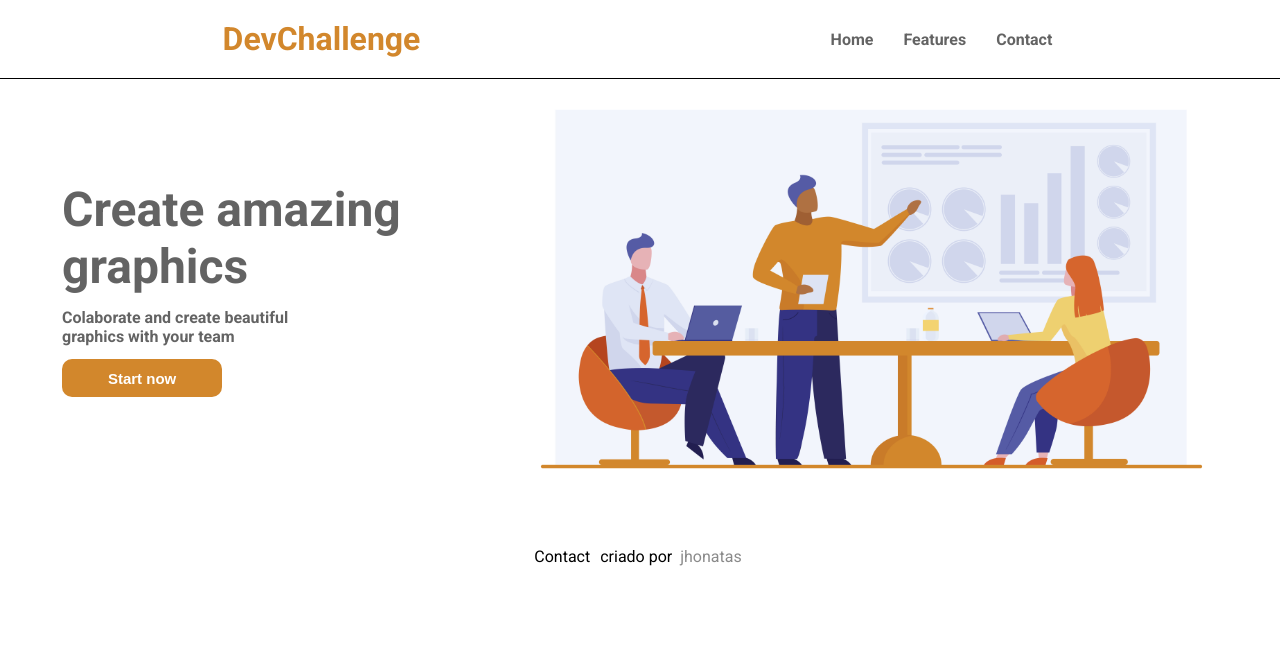
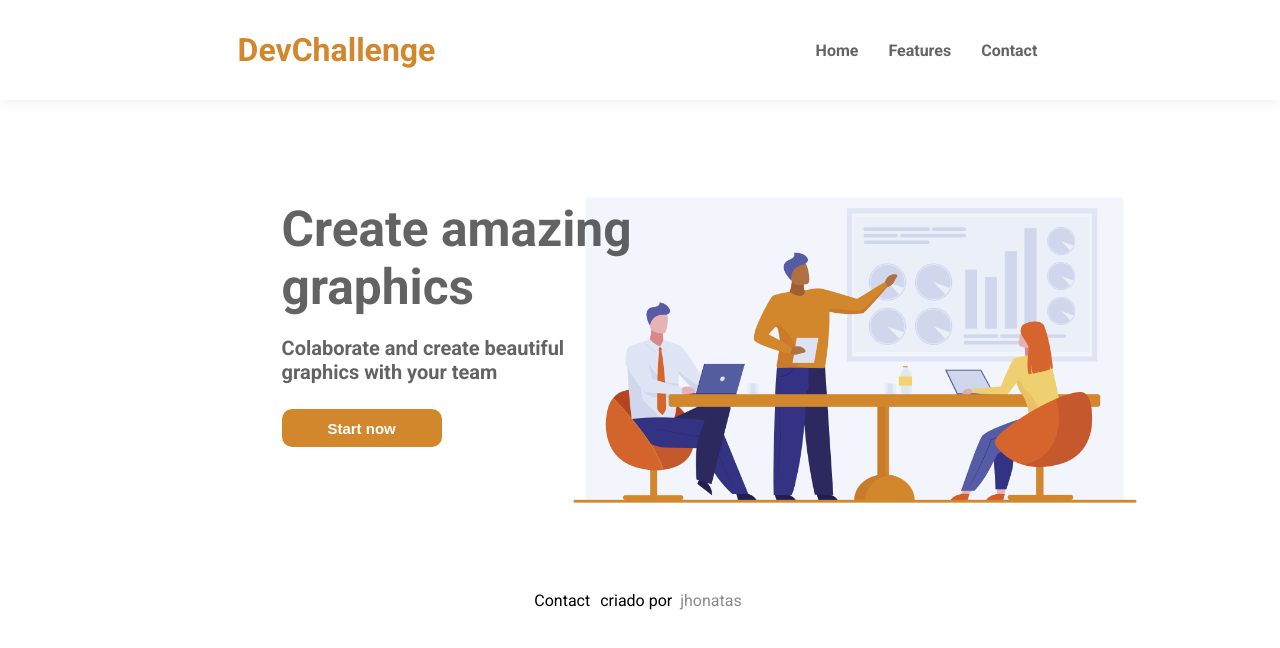
Before and after one commit to jhonatasv/projeto-Amazing-Graph, a plain HTML site: page index.html in a window 1280 px wide. Drawn offline with Linux system fonts and the light colour scheme.

Commit message:
media query

```diff
--- /dev/null
+++ b/css/media query.css
@@ -0,0 +1,3 @@
+@media (max-width: 555px) { /* header*/
+
+}
--- a/style.css
+++ b/css/style.css
@@ -9,67 +9,66 @@
     text-decoration: none;
 }
 
-html, body {
+html,
+body {
     height: 100vh;
     font-size: 100%;
     font-family: 'Roboto', sans-serif;
 }
 
-header {
-    background-color: #ffff;
+.header {
+    width: 100%;
+    height: 100px;
+    padding: 50px;
     display: flex;
     align-items: center;
     justify-content: space-around;
-    padding: 20px;
+    background-color: #ffff;
+    box-shadow: 0 4px 12px 0 rgb(0 0 0 / 5%);
 }
 
-header > h1 {
+.logo {
     color: #D2872C;
 }
 
-nav {
+.menu {
     display: flex;
-    gap: 20px;    /* dá distancia entre os elementos */
+    gap: 20px;
 
 }
-nav > a {
+
+.menu-element {
     font-weight: 600;
     padding: 5px;
     color: rgba(0, 0, 0, 0.61);
 }
 
-
-main#conteiner {
-    border-top: 0.4px solid black;
-    margin-bottom: 40px;
+.conteiner {
+    margin-bottom: 50px;
+    width: 100vw;
 }
 
-section.conteudo {
-    display: flex;
-    flex-direction: row;
-    align-items: center;
-    justify-content: space-around;
+.content {
+    position: absolute;
+    top: 25%;
+    left: 22%;
 }
 
-div.conteudo-dentro {
+.content-title{
     display: flex;
-    flex-direction: column;
-    gap: 13px;
-}
-
-h2.conteudo-dentro-titulo {
-    display: flex;
-    font-size: 3em;
+    font-size: 3.1em;
     color: rgba(0, 0, 0, 0.61);
     font-weight: 600;
 }
 
-p.conteudo-dentro-paragrafo {
+.content-paragraph {
     font-weight: 600;
     color: rgba(0, 0, 0, 0.61);
+    margin-top: 20px;
+    font-size: 20px;
 }
 
-button.botao {
+.button-start {
     background-color:#D2872C;
     border-radius: 10px;
     width: 160px;
@@ -79,18 +78,22 @@ button.botao {
     font-weight: bolder;
     font-size: 15px;
     text-shadow: #ffff;
+    margin-top: 25px;
 }
 
 .botao:hover {
     background-color: rgba(233, 156, 92, 0.897);
 }
 
-img {
+
+.wallpaper img {
     background-attachment: fixed;
     background-repeat: no-repeat;
     background-position: center center;
-    height: 420px;
-
+    max-height: 420px;
+    width: 590px;
+    margin-top: 71px;
+    margin-left: 560px;
 }
 
 footer {
--- a/index.html
+++ b/index.html
@@ -1,33 +1,39 @@
 <!DOCTYPE html>
-<html lang="en">
+<html lang="pt-br">
 <head>
     <meta charset="UTF-8">
     <meta http-equiv="X-UA-Compatible" content="IE=edge">
     <meta name="viewport" content="width=device-width, initial-scale=1.0">
     <title>Amazing Graph</title>
-    <link rel="stylesheet" href="style.css">
+
+    <link rel="stylesheet" href="css/style.css">
+    <link rel="stylesheet" href="css/media query.css">
 </head>
 <body>
-    <header>
-        <h1>DevChallenge</h1>
-        <nav>
-            <a href="#">Home</a>
-            <a href="#">Features</a>
-            <a href="#Contact">Contact</a>
+    <header class="header">
+        <h1 class="logo">DevChallenge</h1>
+        <nav class="menu">
+            <a href="#" class="menu-element">Home</a>
+            <a href="#" class="menu-element">Features</a>
+            <a href="#Contact" class="menu-element">Contact</a>
         </nav>
     </header>
-    <main id="conteiner">
-        <section class="conteudo">
-            <div class="conteudo-dentro">
-                <h2 class="conteudo-dentro-titulo">Create amazing<br>graphics</h2>
-                <p class="conteudo-dentro-paragrafo"> Colaborate and create beautiful<br>graphics with your team</p>
-                <button class="botao">Start now</button>
-            </div>
-            <img src="fundo.jpg" alt="pessoas">
+    <main class="conteiner">
+        <section class="section">
+                <div class="teste">
+                    <div class="content">
+                        <h2 class="content-title">Create amazing<br>graphics</h2>
+                        <p class="content-paragraph"> Colaborate and create beautiful<br>graphics with your team</p>
+                        <button class="button-start">Start now</button>
+                    </div>
+                    <div class="wallpaper">
+                        <img src="img/fundo.jpg" alt="pessoas">
+                    </div>
+                </div>
         </section>
     </main>
     <footer>
-        <p id="Contact">Contact</p>
+        <p>Contact</p>
         <p>criado por <a href="https://github.com/jhonatasv" class="github" target="_blank" rel="author">jhonatas</a></p>
     </footer>
 </body>
```
Also changed, not shown: img/fundo.jpg (renamed from fundo.jpg).
